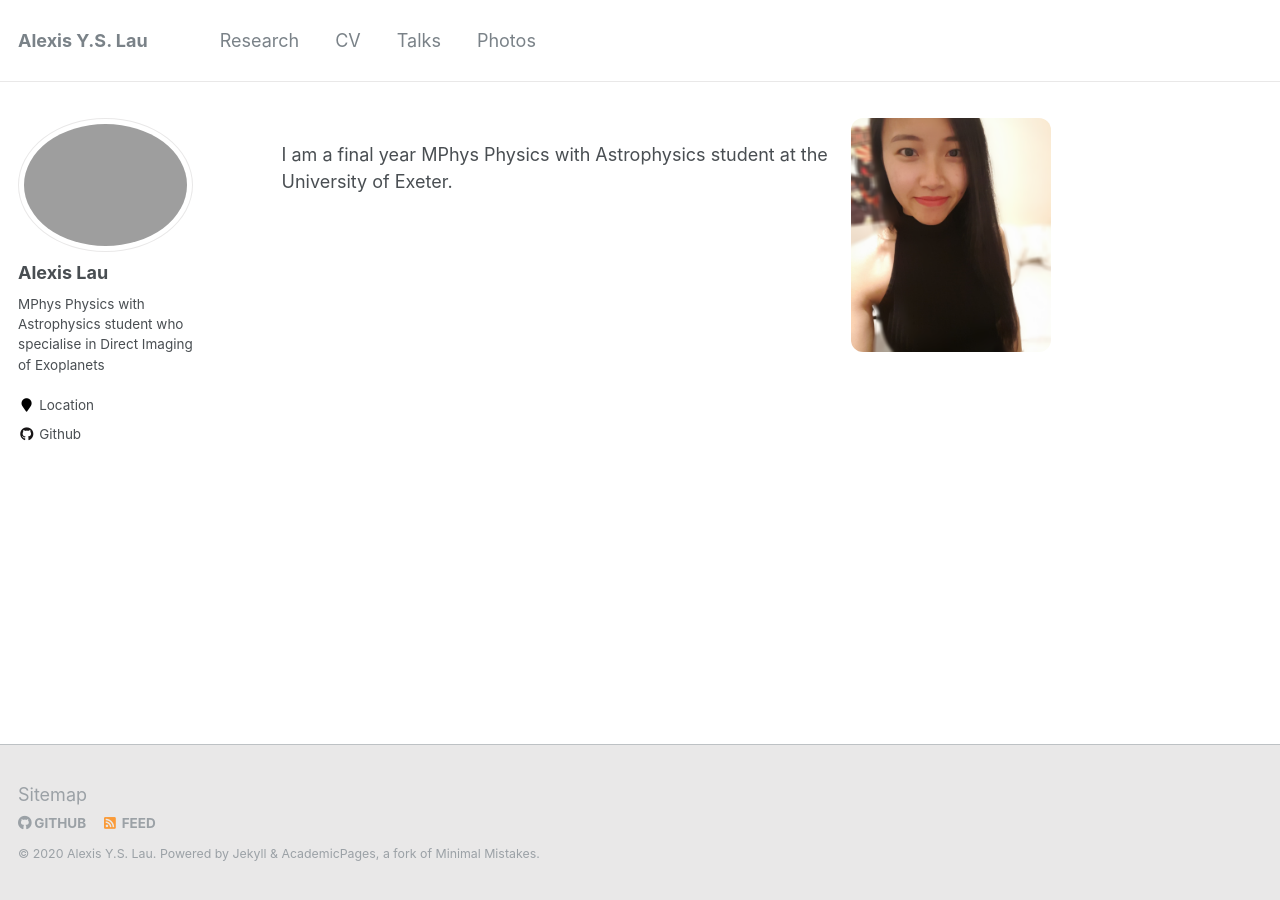
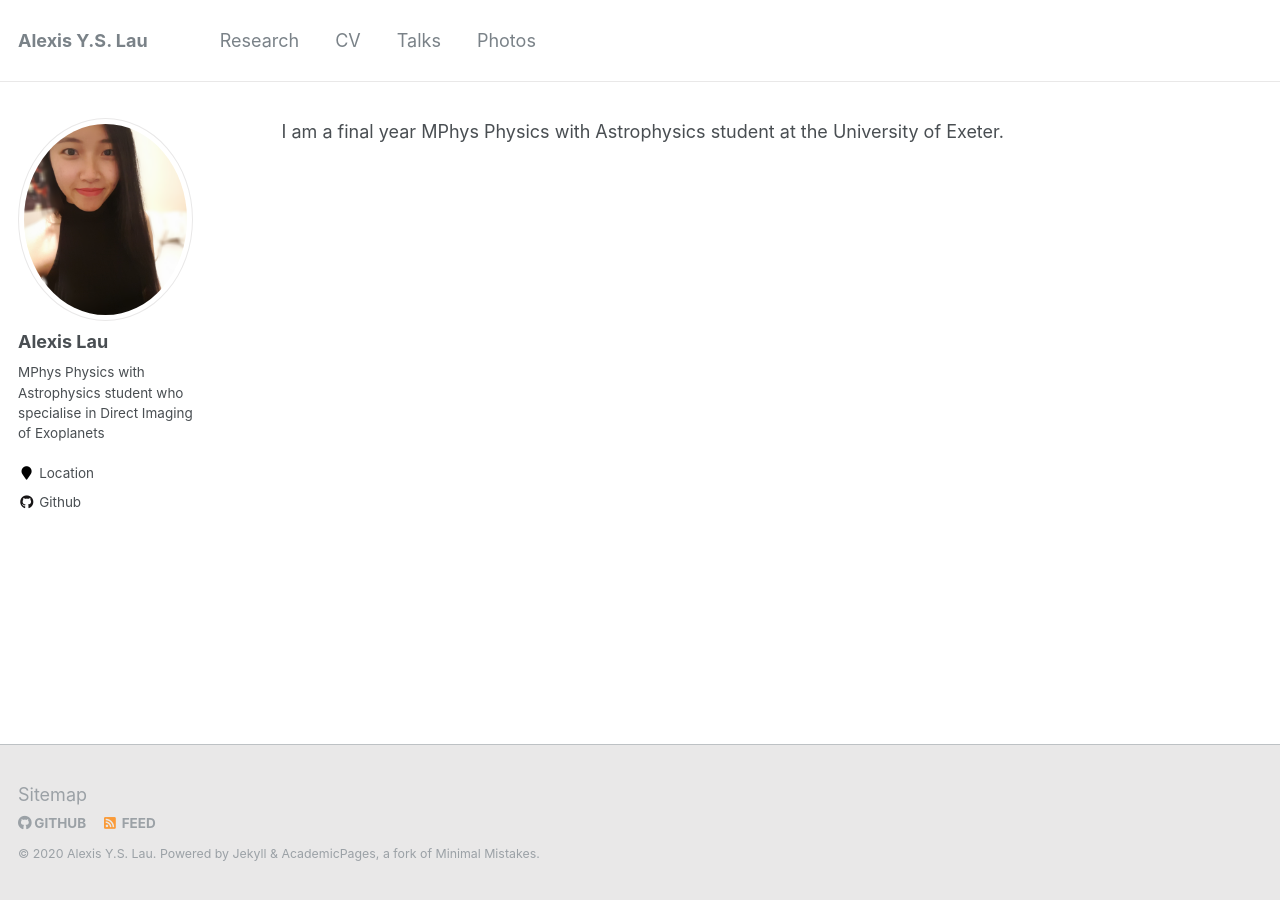
Before and after one commit to alexisyslau/_alexislau.github.io, a Jekyll site: the page built from _pages/about.md, in a window 1280 px wide. Built offline with Jekyll 4.4.1, drawn with Linux system fonts in a browser that asks for light colours.

```diff
--- a/_config.yml
+++ b/_config.yml
@@ -82,7 +82,7 @@ analytics:
 # Site Author
 author:
   name             : "Alexis Lau"
-  avatar           :
+  avatar           : "profile_pic.png"
   bio              : "MPhys Physics with Astrophysics student who specialise in Direct Imaging of Exoplanets"
   location         : "Location"
   employer         :
--- a/_pages/about.md
+++ b/_pages/about.md
@@ -7,7 +7,6 @@ redirect_from:
   - /about/
   - /about.html
 ---
-
-<img align="right" src="https://alexisyslau.github.io/images/profile_pic.png" alt="Photo" style="width: 200px; border-radius: 12px;"/>
+<!--- <img align="right" src="https://alexisyslau.github.io/images/profile_pic.png" alt="Photo" style="width: 200px; border-radius: 12px;"/>--->
 
 I am a final year MPhys Physics with Astrophysics student at the University of Exeter.
```
